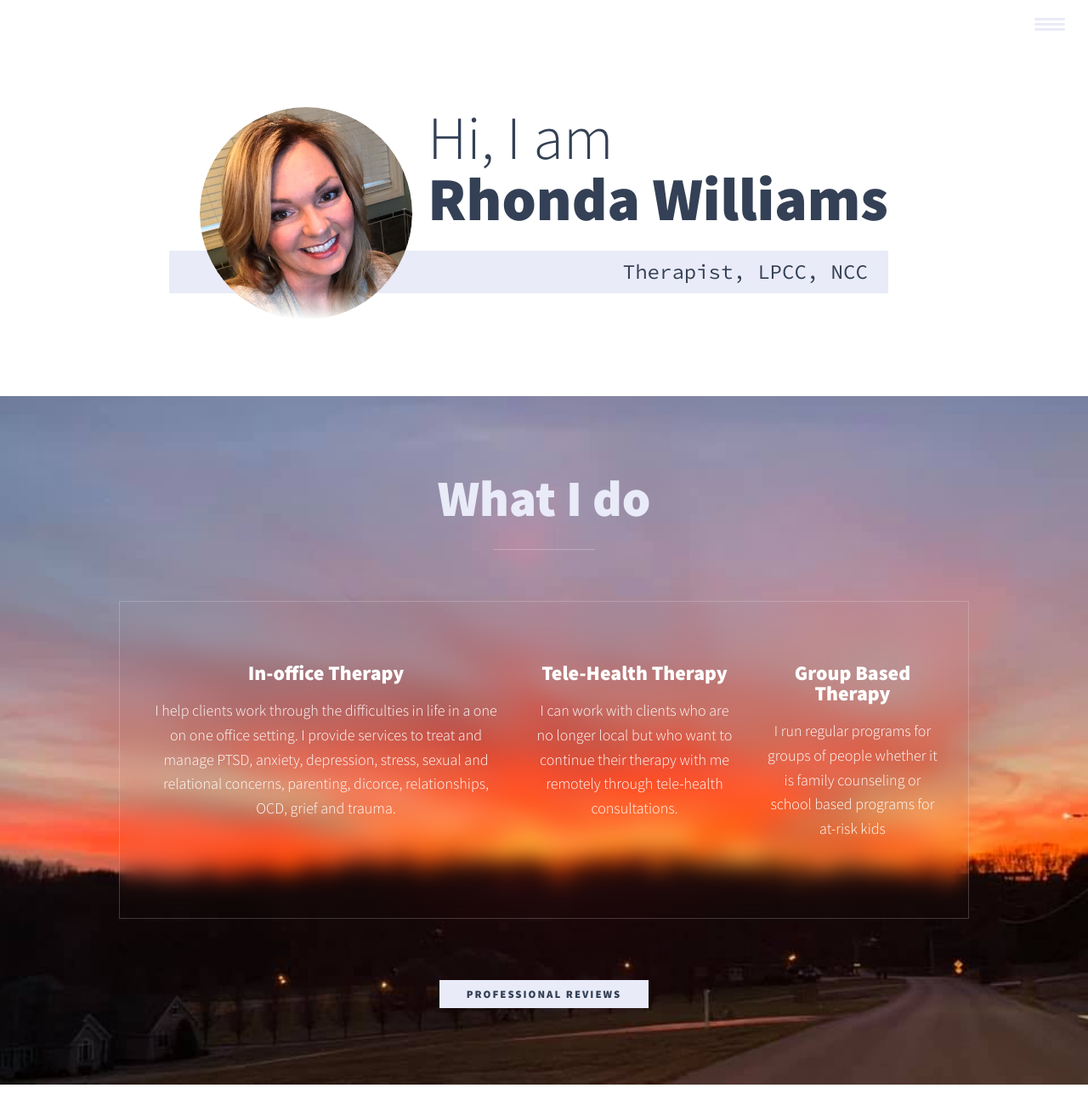
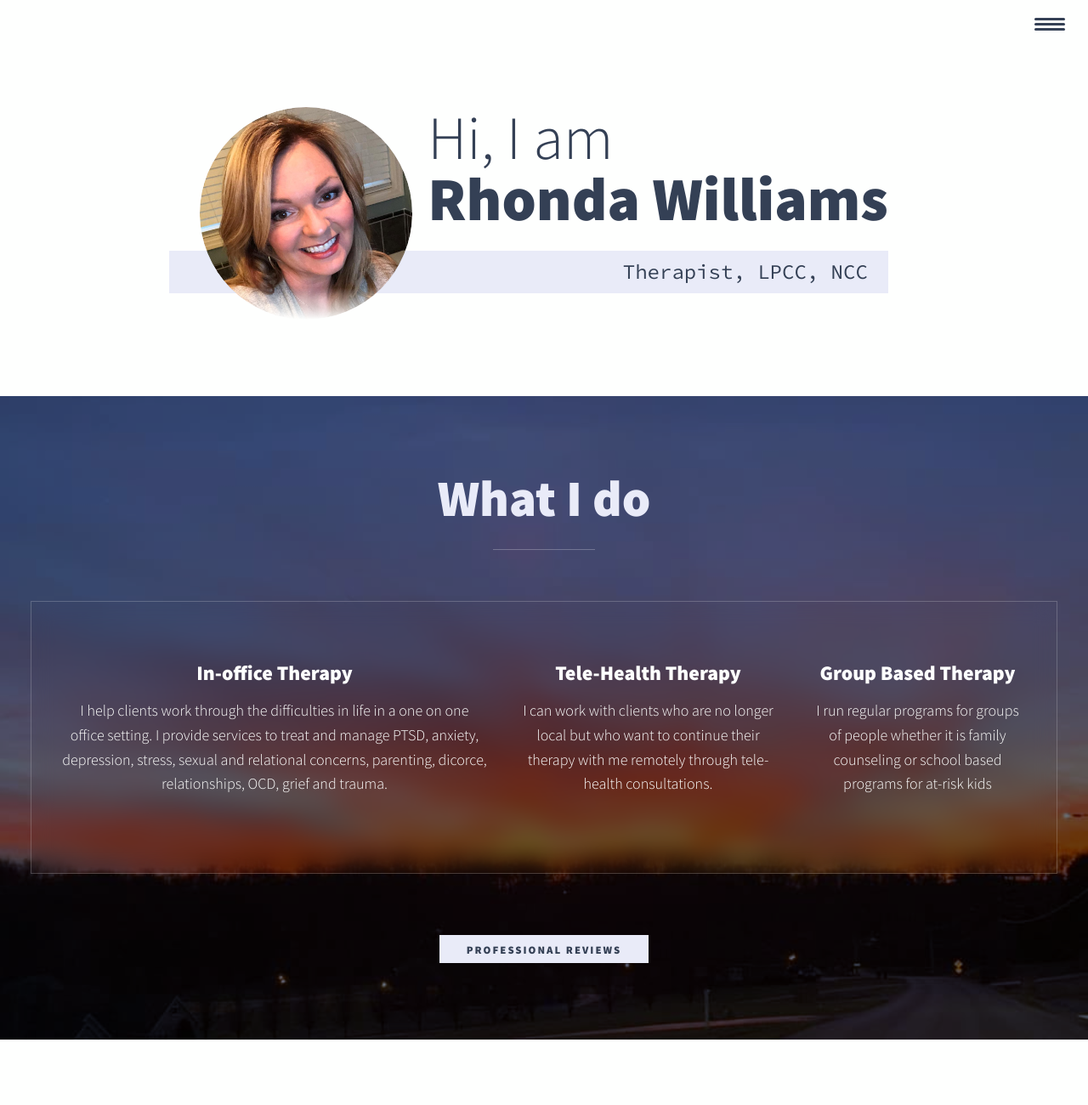
Before and after one commit to Pigiron55/Rhonda-s-Professional-Site, a website built with Vite: page Rhondas Profession Page/index.html in a window 1280 px wide. Shown: the top 1300 px of the page at 85% size. Built offline with nearby package versions, Linux system fonts and the light colour scheme.

Commit message:
Add files via upload

```diff
--- a/Rhondas Profession Page/css/style.css
+++ b/Rhondas Profession Page/css/style.css
@@ -220,7 +220,7 @@ header {
 .hamburger,
 .hamburger::before,
 .hamburger::after {
-    background: var(--clr-accent);
+    background: var(--clr-dark);
     width: 2em;
     height: 3px;
     border-radius: 1em;
@@ -317,7 +317,7 @@ header {
 
 
 
-    /* background-blend-mode: multiply; */
+    background-blend-mode: overlay;
     color: var(--clr-light);
     text-align: center;
 }
@@ -358,7 +358,7 @@ header {
 @media (min-width: 800px) {
     .services {
         display: flex;
-        max-width: 1000px;
+        max-width: 1500px;
         margin-left: auto;
         margin-right: auto;
     }
--- a/Rhondas Profession Page/index.html
+++ b/Rhondas Profession Page/index.html
@@ -26,7 +26,7 @@
                     <li class="nav__item"><a href="#home" class="nav__link">Home</a></li>
                     <li class="nav__item"><a href="#services" class="nav__link">My Services</a></li>
                     <li class="nav__item"><a href="#about" class="nav__link">About me</a></li>
-                    <li class="nav__item"><a href="#work" class="nav__link">My Work</a></li>
+                    <li class="nav__item"><a href="#work" class="nav__link">Reviews</a></li>
                 </ul>
             </nav>
         </header>
```
